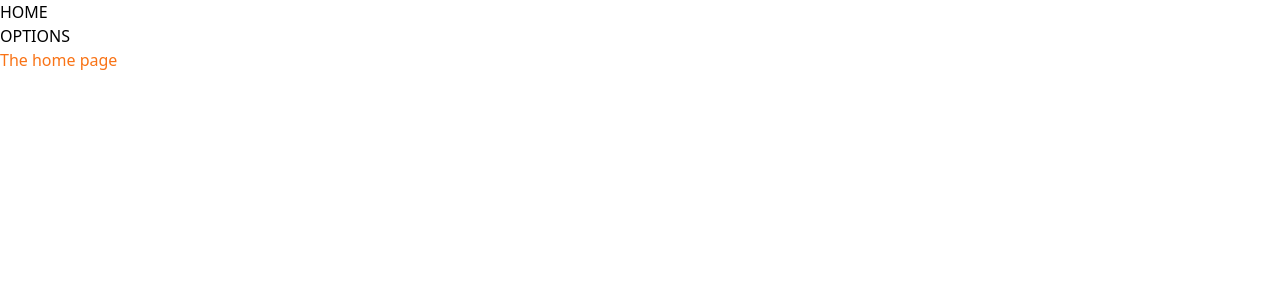
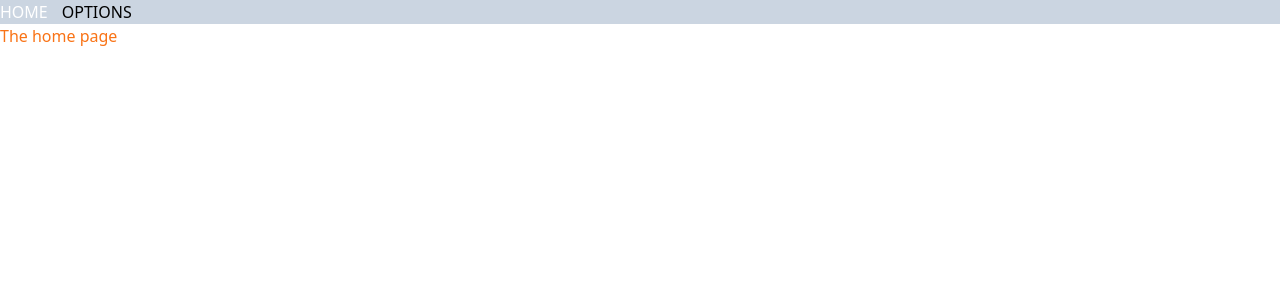
Before and after one commit to DundeeA/SocialMirror, a React (Vite) app: page / in a window 1280 px wide. Shown: the top 300 px of the page. Built offline with nearby package versions, Linux system fonts and the light colour scheme.

Commit message:
modified nav styles

```diff
--- a/src/App.tsx
+++ b/src/App.tsx
@@ -6,12 +6,12 @@ function App() {
   return (
     <>
       <Router>
-      <nav>
-        <ol>
-         <li>
+      <nav className='bg-slate-300'>
+        <ol className=' flex flex-row  '>
+         <li className='mr-3.5 hover:text-white'>
          <Link to="/">HOME</Link>
          </li>
-         <li>
+         <li className='mr-3.5 hover:text-white'>
          <Link to="/options">OPTIONS</Link>
          </li>
         </ol>
```
